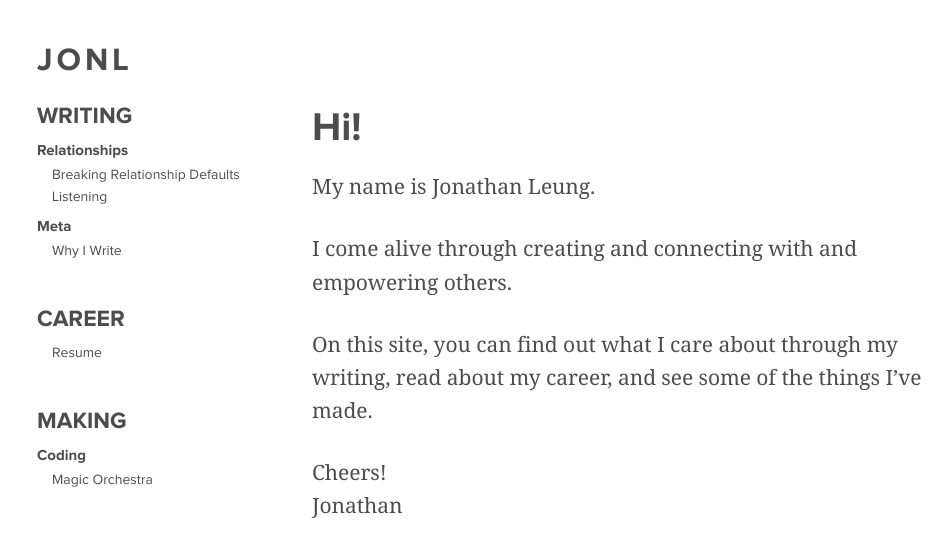
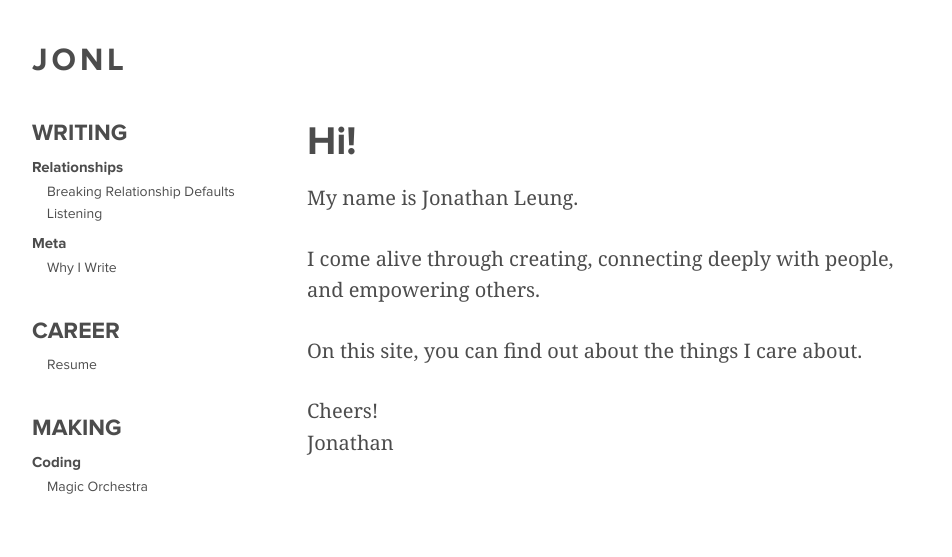
Before and after one commit to jonleung137/jonleung137.github.io, a Jekyll site: the page built from _posts/2017-09-10-welcome.markdown, in a window 1280 px wide. Shown: the top 557 px of the page, without its empty margins (158-1110 px from the left). Built offline with Jekyll 4.4.1, drawn with Linux system fonts in a browser that asks for light colours.

Commit message:
successfully made flexbox ordering

```diff
--- a/_layouts/default.html
+++ b/_layouts/default.html
@@ -16,6 +16,7 @@
             {% include mobile_nav.html %}
           </div>
         </header>
+        <div class="l-main">
           <article class="l-article">
             <div class="Article">
               {{ content }}
@@ -26,6 +27,7 @@
           </aside>
         </div>
       </div>
+    </div>
   </body>
 
 </html>
--- a/_posts/2017-09-10-welcome.markdown
+++ b/_posts/2017-09-10-welcome.markdown
@@ -9,9 +9,9 @@ permalink: //
 
 My name is Jonathan Leung.
 
-I come alive through creating and connecting with and empowering others.
+I come alive through creating, connecting deeply with people, and empowering others.
 
-On this site, you can find out what I care about through my writing, read about my career, and see some of the things I've made.
+On this site, you can find out about the things I care about.
 
 Cheers!
 <br>
--- a/css/article.scss
+++ b/css/article.scss
@@ -3,9 +3,6 @@
 
 .Article {
   font-family: georgia, serif;
-  letter-spacing: -0.063px;
-  line-height: 1.58;
-  font-weight: 400;
 
   h1, h2 {
     font-family: "Proxima Nova";
@@ -14,17 +11,18 @@
   h1 {
     font-size: 40px;
     font-weight: bold;
-    margin-bottom: 10px;
+    margin-bottom: 20px;
   }
 
   h2 {
     font-size: 25px;
     font-weight: bold;
-    margin-bottom: 25px;
+    margin-bottom: 15px;
   }
 
   p {
     margin-bottom: 29px;
-    font-size: 21px;
+    font-size: 20px;
+    line-height: 1.58;
   }
 }
--- a/css/main.scss
+++ b/css/main.scss
@@ -69,7 +69,7 @@ $mobile-max-width: 700px;
 
   $sidebar-width: 275px;
   $side-padding: 20px;
-  $main-width: 850px;
+  $main-width: 900px;
   $total-width: $side-padding * 2 + $main-width;
 
   .l-mobile-nav {
@@ -83,26 +83,33 @@ $mobile-max-width: 700px;
 
   .l-container {
     // background-color: #e67e22;
-    max-width: $total-width;
+    max-width: $main-width;
     padding-left: $side-padding;
     padding-right: $side-padding;
   }
 
+  .l-main {
+    margin-top: 5vh;
+    display: flex;
+    flex-flow: row wrap;
+  }
+
   .l-sidebar {
     // background-color: #e74c3c;
-    position: absolute;
-    top: 105px;
-    width: $sidebar-width;
+    order: 1;
+    flex-basis: $sidebar-width;
+    display: inline-block;
+    width: 20%;
   }
 
   .l-article {
-    position: relative;
     // background-color: #2ecc71;
-    top: 20px;
-    margin-left: $sidebar-width;
-    max-width: $total-width - $sidebar-width;
+    order: 2;
+    flex-grow: 1;
 
+    display: inline-block;
+    width: 300px;
     margin-bottom: 100px;
-
+    // max-width: $total-width - $sidebar-width - 100;
   }
 }
--- a/css/sidebar.scss
+++ b/css/sidebar.scss
@@ -7,7 +7,7 @@
 }
 
 .Section {
-  margin-bottom: 50px;
+  margin-bottom: 45px;
 
   .Section_title {
     font-size: 23px;
@@ -30,6 +30,7 @@
   .Subsection_title {
     font-size: 15px;
     font-weight: bold;
+    margin-top: 10px;
     margin-bottom: 10px;
   }
 
```
Lines whose indentation alone changed are shown as unchanged.
